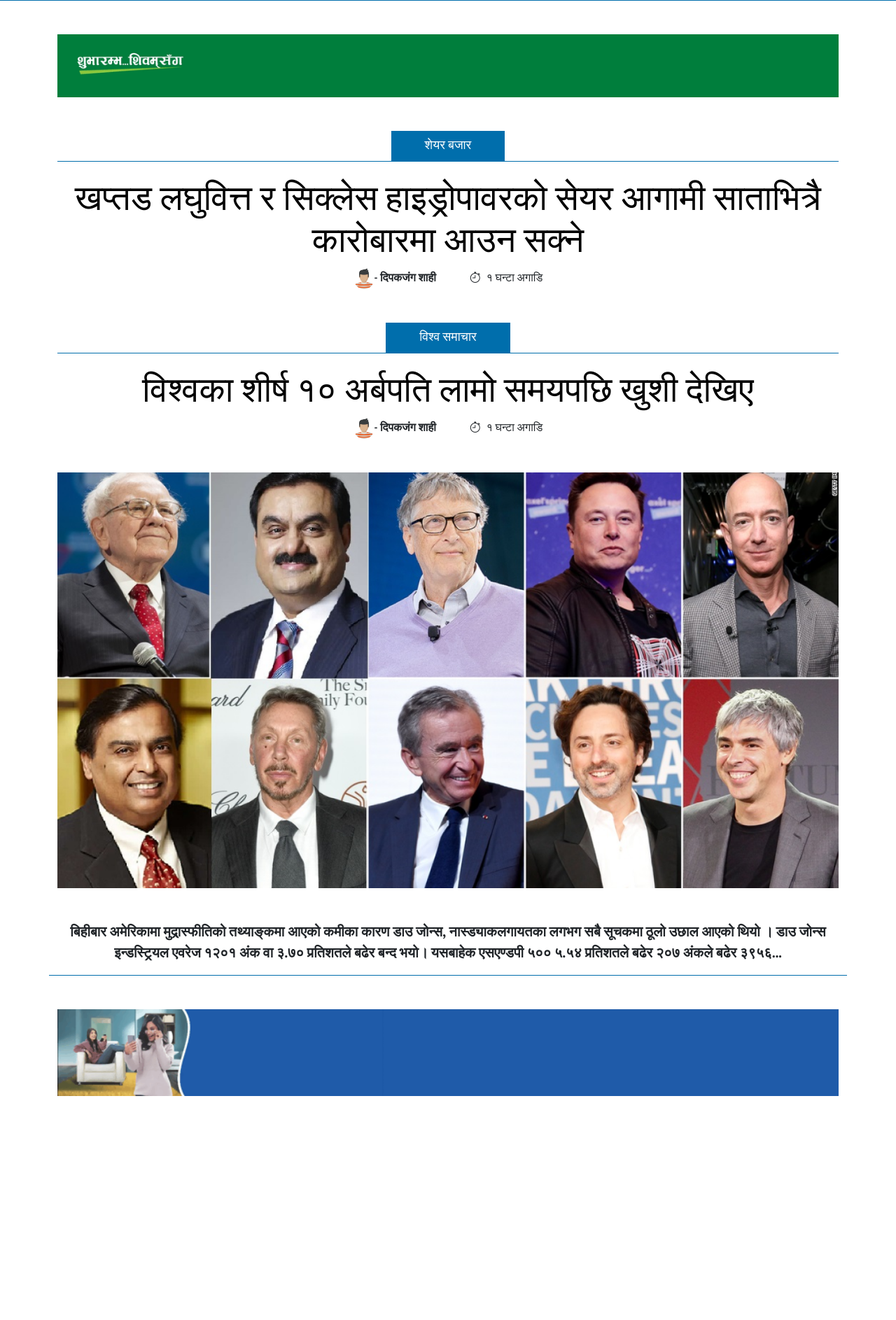
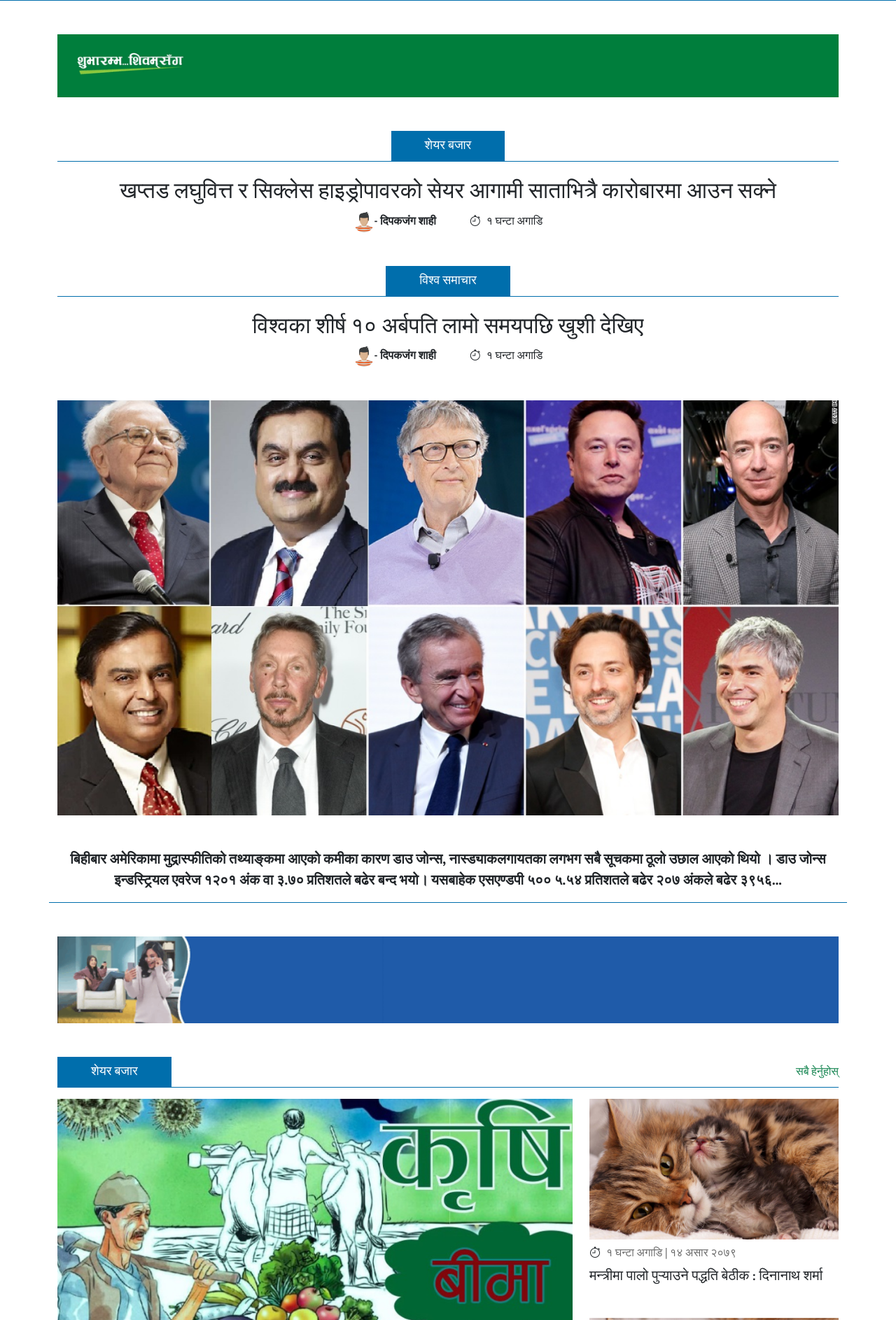
Before and after one commit to Rijanswar/Bittya-Post, a PHP site: page / in a window 1280 px wide. Shown: the part 234-2120 px from the top of the page at 70% size. Before the commit the page ends 1800 px from the top, so only its background shows below. Run offline with PHP 8.4, Linux system fonts and the light colour scheme.

Commit message:
#new changes

```diff
--- a/css/style..css
+++ b/css/style..css
@@ -23,36 +23,65 @@
 }
 
 img {
-  height: 100%;
   width: 100%;
   -o-object-fit: cover;
      object-fit: cover;
 }
 
-.update .category {
+.category {
   border-bottom: 1px solid #006EAC;
 }
-.update .category .tag {
+.category .tag {
   width: -moz-fit-content;
   width: fit-content;
   background-color: #006EAC;
   color: white;
   font-size: 18px;
 }
-.update h2 {
+
+h2 {
   font-size: 50px;
   font-weight: 500;
   text-align: center;
   color: #020202;
 }
-.update .user-details .username img {
+
+.user-details .username img {
   width: 30px;
   height: 30px;
   border-radius: 50%;
 }
 
-.br-bottom {
+.br-bottom-primary {
   border-bottom: 1px solid #006EAC;
+}
+
+.br-bottom-gray {
+  border-bottom: 2px solid gray;
+}
+
+.primary-color {
+  color: #006EAC !important;
+}
+
+.time p {
+  color: rgb(108, 108, 108);
+}
+
+.content {
+  background-color: rgba(32, 29, 29, 0.7058823529);
+  width: 100%;
+  border-top: 2px solid #ED1C24;
+}
+
+.half {
+  width: 70%;
+}
+
+.pp-circle {
+  height: 400px;
+  width: 400px;
+  border-radius: 50%;
 }
 
 .top-header .logo {
--- a/index.html
+++ b/index.html
@@ -84,9 +84,11 @@
             </div>
         </div>
     </div>
-    <div class="container br-bottom pb-3">
+    <div class="container br-bottom-primary pb-3">
         <img src="images/Rectangle 135.png" alt="">
-        <p class="fw-bold text-center mt-5 fs-5">बिहीबार अमेरिकामा मुद्रास्फीतिको तथ्याङ्कमा आएको कमीका कारण डाउ जोन्स, नास्ड्याकलगायतका लगभग सबै सूचकमा ठूलो उछाल आएको थियो । डाउ जोन्स इन्डस्ट्रियल एवरेज १२०१ अंक वा ३.७० प्रतिशतले बढेर बन्द भयो। यसबाहेक एसएण्डपी ५०० ५.५४ प्रतिशतले बढेर २०७ अंकले बढेर ३९५६...</p>
+        <p class="fw-bold text-center mt-5 fs-5">बिहीबार अमेरिकामा मुद्रास्फीतिको तथ्याङ्कमा आएको कमीका कारण डाउ जोन्स,
+            नास्ड्याकलगायतका लगभग सबै सूचकमा ठूलो उछाल आएको थियो । डाउ जोन्स इन्डस्ट्रियल एवरेज १२०१ अंक वा ३.७०
+            प्रतिशतले बढेर बन्द भयो। यसबाहेक एसएण्डपी ५०० ५.५४ प्रतिशतले बढेर २०७ अंकले बढेर ३९५६...</p>
     </div>
 
     <!-- ad ad ad ad ad ad ad -->
@@ -95,6 +97,214 @@
     </div>
 
 
+    <div class="container">
+        <div class="category d-flex justify-content-between align-items-center my-3">
+            <span class="tag py-2 px-5  d-block">शेयर बजार</span>
+            <span><a href="" class="text-success ">सबै हेर्नुहोस्</a></span>
+        </div>
+        <div class="row ">
+            <div class="col-8">
+                <div class="br-bottom-gray mb-3">
+                    <a href=""><img src="images/aadharshila-768x346 1.png" alt=""></a>
+                    <a href="" class="fs-5 fw-bold primary-color text-center d-block mt-4">कृषि बीमा गर्ने बढेसँगै एक
+                        महिनामै ३९.५३ प्रतिशतले बढ्यो बीमाशुल्क</a>
+                    <time class="time d-flex align-items-center gap-2 justify-content-center my-2">
+                        <i class="bi bi-stopwatch"></i>
+                        <p>१ घन्टा अगाडि | १४ असार २०७९</p>
+                    </time>
+                </div>
+                <div class="br-bottom-gray mb-3">
+                    <div class="row d-flex align-items-center my-5">
+                        <div class="col-4">
+                            <a href=""><img src="images/elon.jpg"></a>
+                        </div>
+                        <div class="col-8">
+                            <a href="">
+                                <h3 class="fs-4">भुवन केसी विनोद चौधरीको चुनाव प्रचारमा लागेपछि आयोगले सोध्य स्पष्टिकरण
+                                </h3>
+                            </a>
+                            <p>महोत्तरी। बर्दिवास नगरपालिकाको खानेपानी उपभोक्ता सम्म समितिले लामो समयसम्म सम्म साधारणसभा
+                                नगरेको भन्दै उपभोक्ताहरूले ध्यानाकर्षण गराएका छन् सम्म सम्म । मंगलबार..</p>
+                            <time class="time d-flex align-items-center gap-2 justify-content-center my-2">
+                                <i class="bi bi-stopwatch"></i>
+                                <p>१ घन्टा अगाडि | १४ असार २०७९</p>
+                            </time>
+                        </div>
+                    </div>
+                </div>
+                <div class="br-bottom-gray mb-3">
+                    <div class="row d-flex align-items-center my-5">
+                        <div class="col-4">
+                            <a href=""><img src="images/cat.jpg"></a>
+                        </div>
+                        <div class="col-8">
+                            <a href="">
+                                <h3 class="fs-4">चीनले प्रदान गरेका सुविधा उपयोग गर्दै निकासी बढाउनुपर्छः कार्यवाहक
+                                    राष्ट्रपति पुन</h3>
+                            </a>
+                            <p>महोत्तरी। बर्दिवास नगरपालिकाको खानेपानी उपभोक्ता सम्म समितिले लामो समयसम्म सम्म साधारणसभा
+                                नगरेको भन्दै उपभोक्ताहरूले ध्यानाकर्षण गराएका छन् सम्म सम्म । मंगलबार..</p>
+                            <time class="time d-flex align-items-center gap-2 justify-content-center my-2">
+                                <i class="bi bi-stopwatch"></i>
+                                <p>१ घन्टा अगाडि | १४ असार २०७९</p>
+                            </time>
+                        </div>
+                    </div>
+                </div>
+
+            </div>
+            <div class="col-4">
+                <div class="mb-5">
+                    <a href=""><img src="images/cat-2.jpg" alt=""></a>
+                    <time class="time d-flex align-items-center gap-2 my-2">
+                        <i class="bi bi-stopwatch"></i>
+                        <p class="d-block">१ घन्टा अगाडि | १४ असार २०७९</p>
+                    </time>
+                    <a href="">
+                        <h3 class="fs-5">मन्त्रीमा पालो पुर्‍याउने पद्धति बेठीक : दिनानाथ शर्मा</h3>
+                    </a>
+                </div>
+                <div class="mb-4">
+                    <a href=""><img src="images/cat-2.jpg" alt=""></a>
+                    <time class="time d-flex align-items-center gap-2 my-2">
+                        <i class="bi bi-stopwatch"></i>
+                        <p class="d-block">१ घन्टा अगाडि | १४ असार २०७९</p>
+                    </time>
+                    <a href="">
+                        <h3 class="fs-5">मन्त्रीमा पालो पुर्‍याउने पद्धति बेठीक : दिनानाथ शर्मा</h3>
+                    </a>
+                </div>
+                <div class="mb-4">
+                    <a href=""><img src="images/cat-2.jpg" alt=""></a>
+                    <time class="time d-flex align-items-center gap-2 my-2">
+                        <i class="bi bi-stopwatch"></i>
+                        <p class="d-block">१ घन्टा अगाडि | १४ असार २०७९</p>
+                    </time>
+                    <a href="">
+                        <h3 class="fs-5">मन्त्रीमा पालो पुर्‍याउने पद्धति बेठीक : दिनानाथ शर्मा</h3>
+                    </a>
+                </div>
+
+            </div>
+        </div>
+    </div>
+
+    <!-- ad ad ad ad ad ad ad -->
+    <div class="container my-5 ">
+        <a href=""><img src="images/ad-2.jpeg" alt=""></a>
+    </div>
+
+    <div class="container">
+        <div class="row ">
+            <div class="col-8">
+                <div class="category d-flex justify-content-between align-items-center my-3">
+                    <div class="d-flex ">
+                        <span class="tag py-2 px-5  d-block"><a href="">शेयर बजार</a></span>
+                        <span class="py-2 px-5 d-block fw-bold text-dark "><a href="">शेयर बजार</a></span>
+                        <span class="py-2 px-5 d-block fw-bold text-dark "><a href="">शेयर बजार</a></span>
+                    </div>
+                    <span><a href="" class="text-success ">सबै हेर्नुहोस्</a></span>
+                </div>
+                <div class="br-bottom-gray position-relative">
+                    <a href=""><img src="images/aadharshila-768x346 1.png" alt=""></a>
+                    <div class="content position-absolute bottom-0 left-0 py-4 ps-4 d-flex align-items-center">
+                        <div class="half">
+                            <a href="" class="text-light fs-5">मेटा कम्पनीबाट हजारौँ कर्मचारी बर्खास्तीमा पर्दै,
+                                निकालिने
+                                कर्मचारीले कम्तिमा चार महिनाको पारिश्रमिक पाउने
+                            </a>
+                        </div>
+                        <div class="d-flex gap-2">
+
+                            <i class="bi bi-stopwatch text-light"></i>
+                            <p class="text-light">शुक्रबार, जेठ २७, २०७९</p>
+                        </div>
+                    </div>
+                </div>
+                <div class=" mb-3">
+                    <div class="d-flex gap-4 align-items-center my-4">
+                        <div class="col-3.5  ">
+                            <div class="position-relative">
+                                <a href=""><img src="images/cat-2.jpg"></a>
+                                <div
+                                    class="content border-0 position-absolute bottom-0 left-0 py-1 ps-4 d-flex align-items-center">
+                                    <div class="d-flex gap-2">
+                                        <i class="bi bi-stopwatch text-light"></i>
+                                        <p class="text-light">शुक्रबार, जेठ २७, २०७९</p>
+                                    </div>
+                                </div>
+                            </div>
+                            <a href="" class="fs-5 fw-bold primary-color d-block mt-4">अम्बानीले फुटबल क्लब लिभरपुल किन्न लागेका हुन् त ?</a>
+
+                        </div>
+                        <div class="col-3.5  ">
+                            <div class="position-relative">
+                                <a href=""><img src="images/cat-2.jpg"></a>
+                                <div
+                                    class="content border-0 position-absolute bottom-0 left-0 py-1 ps-4 d-flex align-items-center">
+                                    <div class="d-flex gap-2">
+                                        <i class="bi bi-stopwatch text-light"></i>
+                                        <p class="text-light">शुक्रबार, जेठ २७, २०७९</p>
+                                    </div>
+                                </div>
+                            </div>
+                            <a href="" class="fs-5 fw-bold primary-color d-block mt-4">अम्बानीले फुटबल क्लब लिभरपुल किन्न लागेका हुन् त ?</a>
+
+                        </div>
+                        <div class="col-3.5  ">
+                            <div class="position-relative">
+                                <a href=""><img src="images/cat-2.jpg"></a>
+                                <div
+                                    class="content border-0 position-absolute bottom-0 left-0 py-1 ps-4 d-flex align-items-center">
+                                    <div class="d-flex gap-2">
+                                        <i class="bi bi-stopwatch text-light"></i>
+                                        <p class="text-light">शुक्रबार, जेठ २७, २०७९</p>
+                                    </div>
+                                </div>
+                            </div>
+                            <a href="" class="fs-5 fw-bold primary-color d-block mt-4">अम्बानीले फुटबल क्लब लिभरपुल किन्न लागेका हुन् त ?</a>
+
+                        </div>
+
+                    </div>
+                </div>
+
+            </div>
+            <div class="col-4">
+                <p class="fst-italic text-secondary">Advertisment</p>
+                <div class="mb-5 d-flex flex-column gap-4">
+                    <a href=""><img src="images/ad-aside.gif" alt=""></a>
+                    <a href=""><img src="images/ad-aside-2.gif" alt=""></a>
+                    <a href=""><img src="images/ad-aside.gif" alt=""></a>
+
+                </div>
+
+
+            </div>
+        </div>
+    </div>
+
+     <!-- ad ad ad ad ad ad ad -->
+     <div class="container my-5 ">
+        <a href=""><img src="images/ad-5.jpeg" alt=""></a>
+    </div>
+
+
+    <div class="container">
+        <div class="category d-flex justify-content-between align-items-center my-3">
+            <span class="tag py-2 px-5  d-block">शेयर बजार</span>
+            <span><a href="" class="text-success ">सबै हेर्नुहोस्</a></span>
+        </div>
+        <div class="row">
+            <div class="col-4">
+                <img src="images/elon.jpg" alt="" class="pp-circle">
+            </div>
+        </div>
+    </div>
+
+
+
+
     <!-- bootstrap-js-file -->
     <script src="js/bootstrap.min.js"></script>
 </body>
--- a/scss/base/_common.scss
+++ b/scss/base/_common.scss
@@ -1,49 +1,53 @@
-*{
+* {
     margin: 0;
     padding: 0;
     box-sizing: border-box;
     font-family: "Mukta", sans-serif;
 }
-p{
+
+p {
     font-size: 16px;
     margin-bottom: 0 !important;
 }
-a{
+
+a {
     text-decoration: none !important;
     color: inherit !important;
 }
-ul{
+
+ul {
     list-style: none !important;
     margin-bottom: 0px !important;
 
 }
 
-img{
-    height: 100%;
+img {
     width: 100%;
     object-fit: cover;
 }
 
-.update{
-    .category{
+
+.category {
     border-bottom: 1px solid $primary-color;
-        .tag{
-            width: fit-content ;
+
+    .tag {
+        width: fit-content;
         background-color: $primary-color;
         color: white;
         font-size: 18px;
     }
 }
-    h2{
+
+h2 {
     font-size: 50px;
     font-weight: 500;
     text-align: center;
     color: $font-color;
 }
 
-    .user-details{
-        .username{
-            img{
+.user-details {
+    .username {
+        img {
             width: 30px;
             height: 30px;
             border-radius: 50%;
@@ -51,8 +55,36 @@
     }
 }
 
+
+.br-bottom-primary {
+    border-bottom: 1px solid $primary-color ;
 }
 
-.br-bottom{
-    border-bottom: 1px solid $primary-color ;
+.br-bottom-gray {
+    border-bottom: 2px solid gray ;
 }
+
+.primary-color{
+    color: #006EAC !important;
+}
+
+.time{
+    p{
+        color: rgb(108, 108, 108);
+    }
+}
+.content{
+    // background-color: rgba(0, 0, 0, 0.62);
+    background-color: #201d1db4;
+    width: 100%;
+    border-top: 2px solid #ED1C24;
+}
+.half{
+    width: 70%;
+}
+.pp-circle{
+    height: 400px;
+    width: 400px;
+    border-radius: 50%;
+
+}
```
Also changed, not shown: images/aadharshila-768x346 1.png (added), images/cat-2.jpg (added), images/cat.jpg (added), scss/base/_variable.scss (line endings or trailing spaces), 1 other file. Lines whose indentation alone changed are shown as unchanged.
